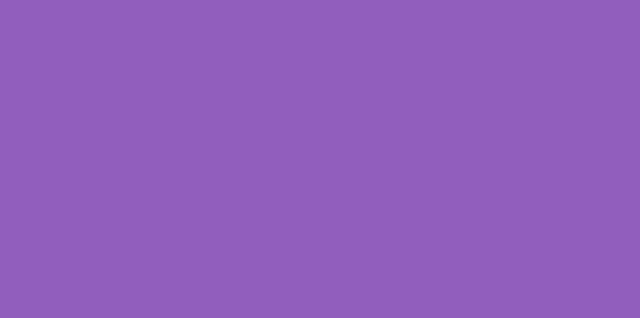
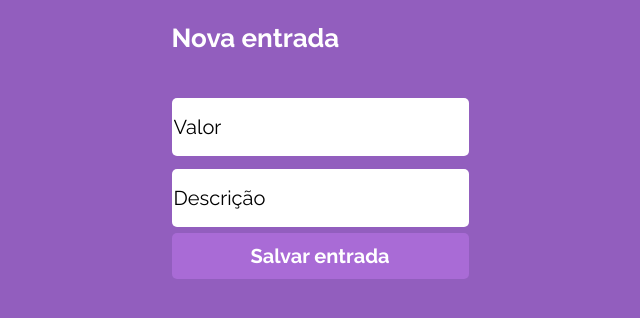
Before and after one commit to henriquesdias/MyWallet-Front-End, a React (Create React App) app: page /new-entry in a window 1280 px wide. Before the commit this address had no page. Shown: the top 318 px of the page, without its empty margins (320-960 px from the left). Built offline with nearby package versions, Linux system fonts and the light colour scheme; a web font is replaced by a local one.

Commit message:
the user can create a new output. After that, he's redirected to the route '/principal-page'

```diff
--- a/src/Components/App.js
+++ b/src/Components/App.js
@@ -4,6 +4,7 @@ import { BrowserRouter, Route, Routes } from "react-router-dom";
 import ResetStyle from "../Styles/reset";
 import BodyStyle from "../Styles/body";
 import PrincipalPage from "./Pages/Principal-Page";
+import NewEntry from "./Pages/ NewEntry";
 function App() {
   return (
     <BrowserRouter>
@@ -13,6 +14,7 @@ function App() {
         <Route path="/" element={<SignIn />}></Route>
         <Route path="/principal-page" element={<PrincipalPage />}></Route>
         <Route path="/sign-up" element={<SignUp />}></Route>
+        <Route path="/new-entry" element={<NewEntry />}></Route>
       </Routes>
     </BrowserRouter>
   );
--- /dev/null
+++ b/src/Components/Pages/ NewEntry.js
@@ -0,0 +1,64 @@
+import FormStyle from "../../Styles/form";
+import ButtonStyle from "../../Styles/Button";
+import NewMovimentationStyle from "../../Styles/newMovimentation";
+import { useState } from "react";
+import { useLocation, useNavigate } from "react-router-dom";
+import { sendTransition } from "../../Services/axios";
+export default function NewEntry() {
+  const [isBlocked, setIsBlocked] = useState(false);
+  const { state } = useLocation();
+  const [form, setForm] = useState({
+    value: "",
+    description: "",
+    isOutput: false,
+  });
+  const navigate = useNavigate();
+  function submitData(event) {
+    event.preventDefault();
+    setIsBlocked(true);
+    sendTransition(form, {
+      headers: { Authorization: `Bearer ${state.token}` },
+    })
+      .then((answer) => {
+        navigate("/principal-page", { state });
+      })
+      .catch((answer) => {
+        console.log(answer);
+      });
+  }
+  function handleForm(e) {
+    setForm({
+      ...form,
+      [e.target.name]: e.target.value,
+    });
+  }
+  return (
+    <NewMovimentationStyle>
+      <FormStyle onSubmit={submitData}>
+        <h1>Nova entrada</h1>
+
+        <input
+          type="text"
+          placeholder="Valor"
+          name="value"
+          required
+          value={form.name}
+          onChange={handleForm}
+          readOnly={isBlocked}
+        />
+        <input
+          type="text"
+          placeholder="Descrição"
+          name="description"
+          required
+          value={form.email}
+          onChange={handleForm}
+          readOnly={isBlocked}
+        />
+        <ButtonStyle type="submit" disabled={isBlocked}>
+          Salvar entrada
+        </ButtonStyle>
+      </FormStyle>
+    </NewMovimentationStyle>
+  );
+}
--- a/src/Components/Pages/Principal-Page.js
+++ b/src/Components/Pages/Principal-Page.js
@@ -11,10 +11,12 @@ import styled from "styled-components";
 import Transition from "../Transition";
 import { useEffect, useState } from "react";
 import { getTransitions } from "../../Services/axios";
+import { useNavigate } from "react-router-dom";
 
 export default function PrincipalPage() {
   const [transitions, setTransitions] = useState([]);
   const { state } = useLocation();
+  const navigate = useNavigate();
   useEffect(() => {
     getTransitions({ headers: { Authorization: `Bearer ${state.token}` } })
       .then((answer) => {
@@ -63,7 +65,7 @@ export default function PrincipalPage() {
         )}
       </AreaTransitionStyle>
       <OperationsStyle>
-        <div>
+        <div onClick={() => navigate("/new-entry", { state })}>
           <IconIn></IconIn> <span>Nova entrada</span>
         </div>
         <div>
--- a/src/Services/axios.js
+++ b/src/Services/axios.js
@@ -8,4 +8,7 @@ function signIn(body) {
 function getTransitions(config) {
   return axios.get("http://localhost:5000/transitions", config);
 }
-export { signUp, signIn, getTransitions };
+function sendTransition(body, config) {
+  return axios.post("http://localhost:5000/transitions", body, config);
+}
+export { signUp, signIn, getTransitions, sendTransition };
--- /dev/null
+++ b/src/Styles/newMovimentation.js
@@ -0,0 +1,18 @@
+import styled from "styled-components";
+const NewMovimentationStyle = styled.div`
+  max-width: 600px;
+  margin: 0 auto;
+  display: flex;
+  flex-direction: column;
+  align-items: center;
+  h1 {
+    color: white;
+    font-size: 26px;
+    font-weight: bold;
+    font-family: "Raleway", sans-serif;
+    margin-bottom: 40px;
+    margin-top: 25px;
+    width: 90%;
+  }
+`;
+export default NewMovimentationStyle;
```
Also changed, not shown: src/Components/Pages/NewOut.js (added).
